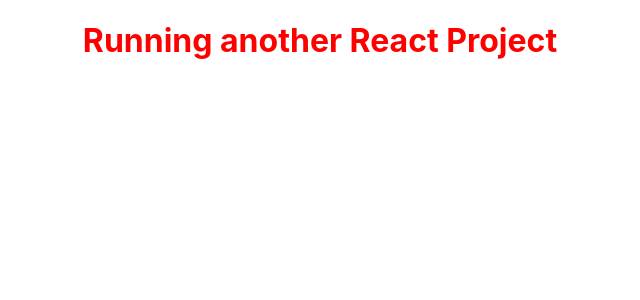
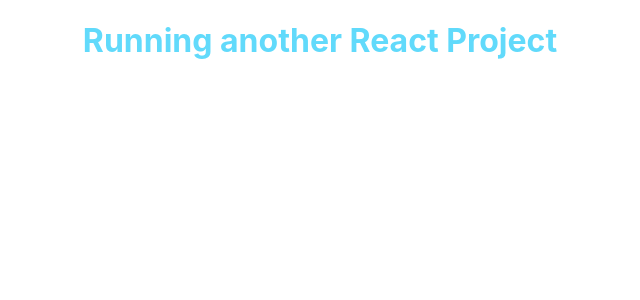
Before and after one commit to DevOlagboye/my-app, a React (Create React App) app: page / in a window 1280 px wide. Shown: the top 300 px of the page, without its empty margins (320-960 px from the left). Built offline with nearby package versions, Linux system fonts and the light colour scheme.

Commit message:
Changed some CSS

```diff
--- a/src/App.css
+++ b/src/App.css
@@ -36,3 +36,8 @@
         transform: rotate(360deg);
     }
 }
+
+.h1-text {
+    color: #61dafb;
+    text-align: center;
+}
--- a/src/App.js
+++ b/src/App.js
@@ -1,9 +1,8 @@
-import logo from './logo.svg';
 import './App.css';
 
 function App() {
   return (
-    <h1 style={{color: 'red', textAlign: 'center'}}>Running another React Project</h1>
+    <h1 className="h1-text">Running another React Project</h1>
   );
 }
 
```
Lines whose indentation alone changed are shown as unchanged.
